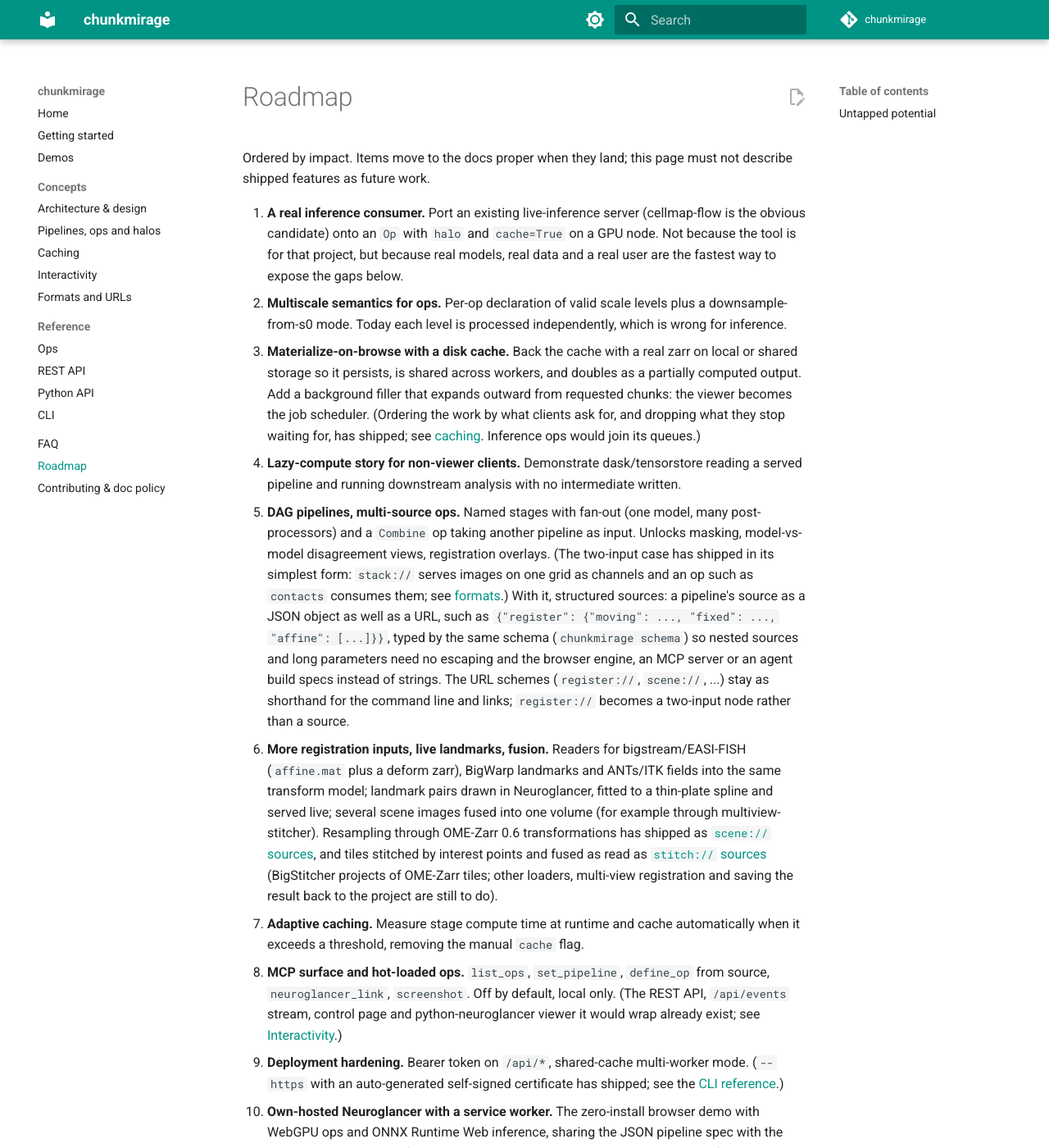
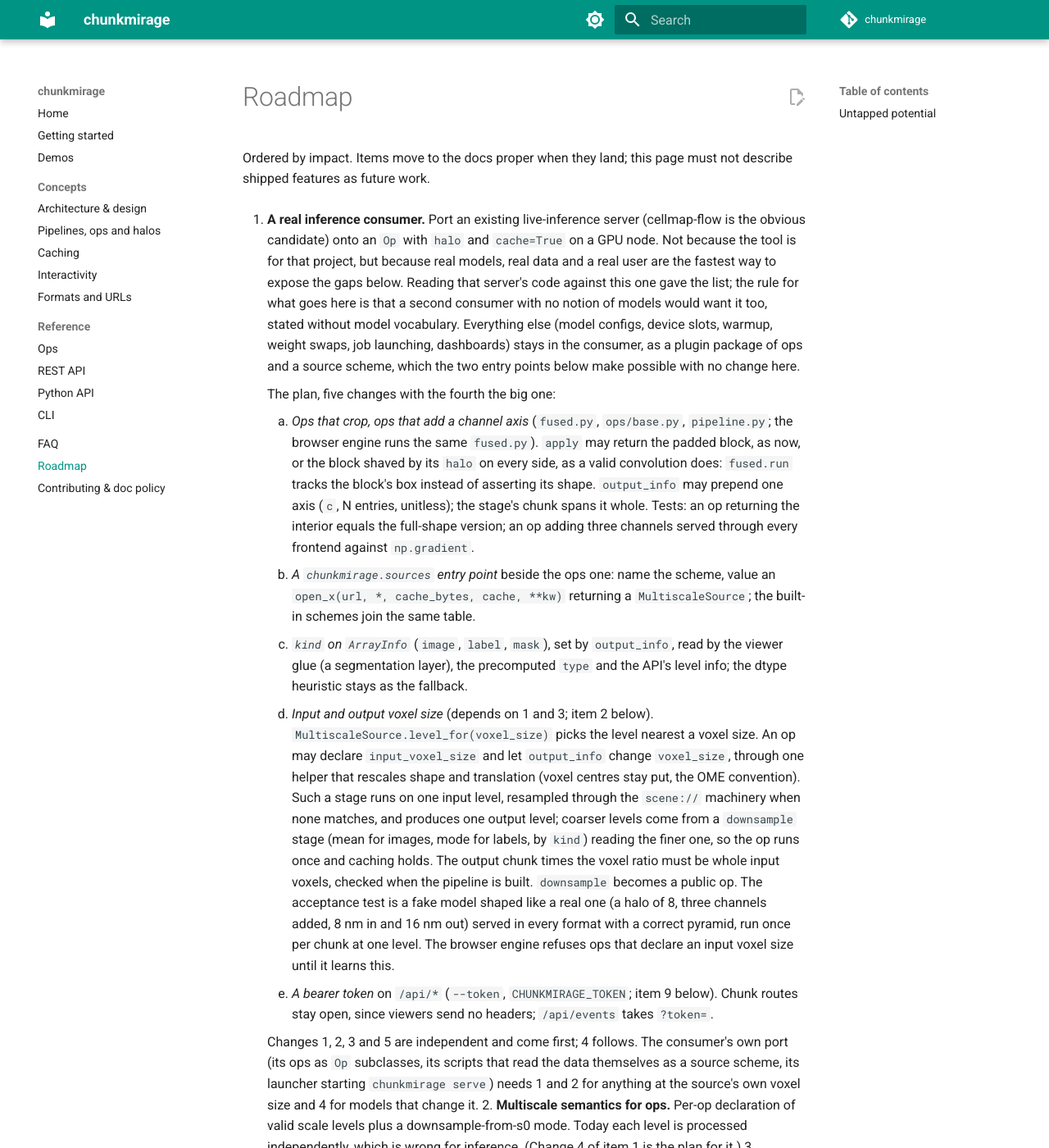
Before and after one commit to JaneliaSciComp/chunkmirage, an MkDocs documentation site: the page built from docs/roadmap.md, in a window 1280 px wide and 1400 px high. Shown: the whole window at 82% size. Built offline with MkDocs 1.6.1 and Material for MkDocs 9.7.7, drawn with Linux system fonts in a browser that asks for light colours; comment, search, counter and statistics services are not loaded; some of the changed text lies outside the part shown.

Commit message:
Roadmap: the plan for a live-inference consumer, five generic changes with their tests and order

```diff
--- a/docs/roadmap.md
+++ b/docs/roadmap.md
@@ -6,10 +6,51 @@ describe shipped features as future work.
 1. **A real inference consumer.** Port an existing live-inference server (cellmap-flow is
    the obvious candidate) onto an `Op` with `halo` and `cache=True` on a GPU node. Not
    because the tool is for that project, but because real models, real data and a real user
-   are the fastest way to expose the gaps below.
+   are the fastest way to expose the gaps below. Reading that server's code against this
+   one gave the list; the rule for what goes here is that a second consumer with no notion
+   of models would want it too, stated without model vocabulary. Everything else (model
+   configs, device slots, warmup, weight swaps, job launching, dashboards) stays in the
+   consumer, as a plugin package of ops and a source scheme, which the two entry points
+   below make possible with no change here.
+
+    The plan, five changes with the fourth the big one:
+
+    1. *Ops that crop, ops that add a channel axis* (`fused.py`, `ops/base.py`,
+       `pipeline.py`; the browser engine runs the same `fused.py`). `apply` may return the
+       padded block, as now, or the block shaved by its `halo` on every side, as a valid
+       convolution does: `fused.run` tracks the block's box instead of asserting its shape.
+       `output_info` may prepend one axis (`c`, N entries, unitless); the stage's chunk
+       spans it whole. Tests: an op returning the interior equals the full-shape version;
+       an op adding three channels served through every frontend against `np.gradient`.
+    2. *A `chunkmirage.sources` entry point* beside the ops one: name the scheme, value an
+       `open_x(url, *, cache_bytes, cache, **kw)` returning a `MultiscaleSource`; the
+       built-in schemes join the same table.
+    3. *`kind` on `ArrayInfo`* (`image`, `label`, `mask`), set by `output_info`, read by the
+       viewer glue (a segmentation layer), the precomputed `type` and the API's level info;
+       the dtype heuristic stays as the fallback.
+    4. *Input and output voxel size* (depends on 1 and 3; item 2 below).
+       `MultiscaleSource.level_for(voxel_size)` picks the level nearest a voxel size. An op
+       may declare `input_voxel_size` and let `output_info` change `voxel_size`, through one
+       helper that rescales shape and translation (voxel centres stay put, the OME
+       convention). Such a stage runs on one input level, resampled through the `scene://`
+       machinery when none matches, and produces one output level; coarser levels come from
+       a `downsample` stage (mean for images, mode for labels, by `kind`) reading the finer
+       one, so the op runs once and caching holds. The output chunk times the voxel ratio
+       must be whole input voxels, checked when the pipeline is built. `downsample` becomes
+       a public op. The acceptance test is a fake model shaped like a real one (a halo of 8,
+       three channels added, 8 nm in and 16 nm out) served in every format with a correct
+       pyramid, run once per chunk at one level. The browser engine refuses ops that declare
+       an input voxel size until it learns this.
+    5. *A bearer token* on `/api/*` (`--token`, `CHUNKMIRAGE_TOKEN`; item 9 below). Chunk
+       routes stay open, since viewers send no headers; `/api/events` takes `?token=`.
+
+    Changes 1, 2, 3 and 5 are independent and come first; 4 follows. The consumer's own
+    port (its ops as `Op` subclasses, its scripts that read the data themselves as a source
+    scheme, its launcher starting `chunkmirage serve`) needs 1 and 2 for anything at the
+    source's own voxel size and 4 for models that change it.
 2. **Multiscale semantics for ops.** Per-op declaration of valid scale levels plus a
    downsample-from-s0 mode. Today each level is processed independently, which is wrong for
-   inference.
+   inference. (Change 4 of item 1 is the plan for it.)
 3. **Materialize-on-browse with a disk cache.** Back the cache with a real zarr on local or
    shared storage so it persists, is shared across workers, and doubles as a partially
    computed output. Add a background filler that expands outward from requested chunks: the
```
